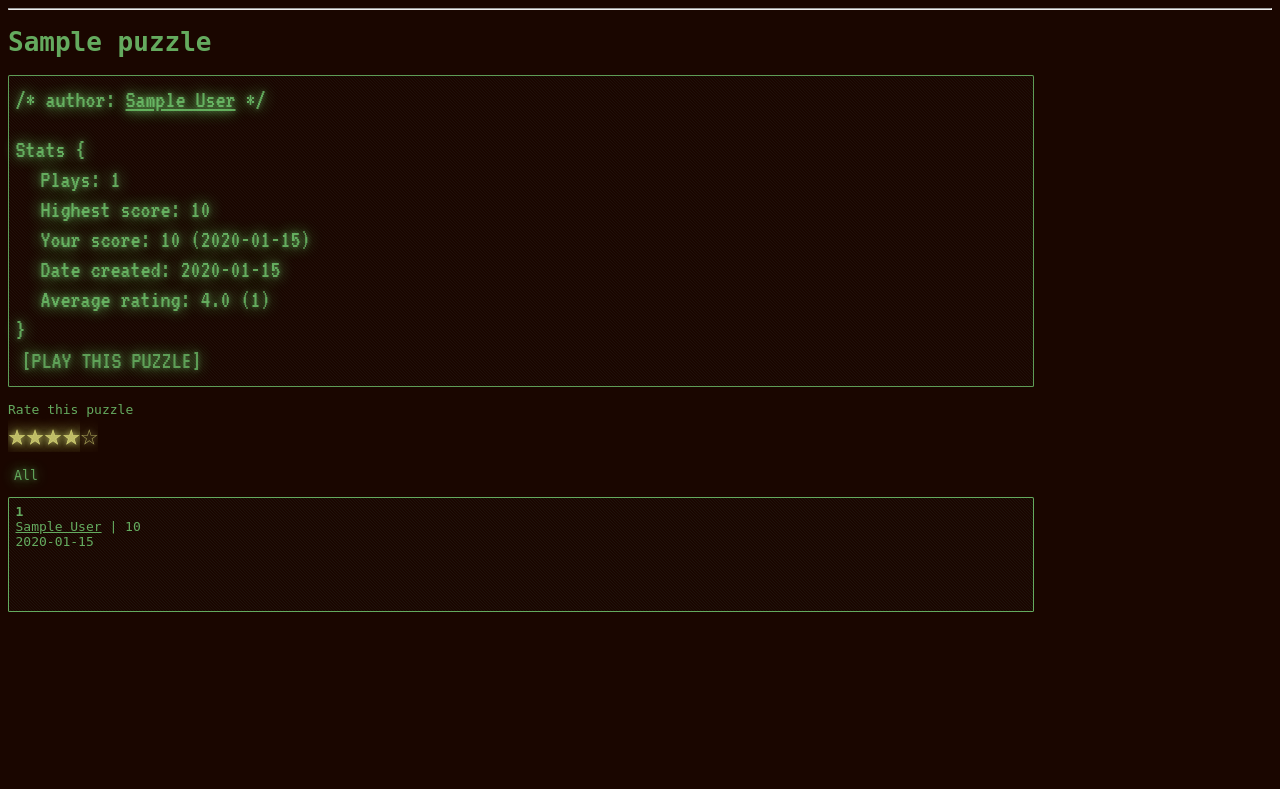
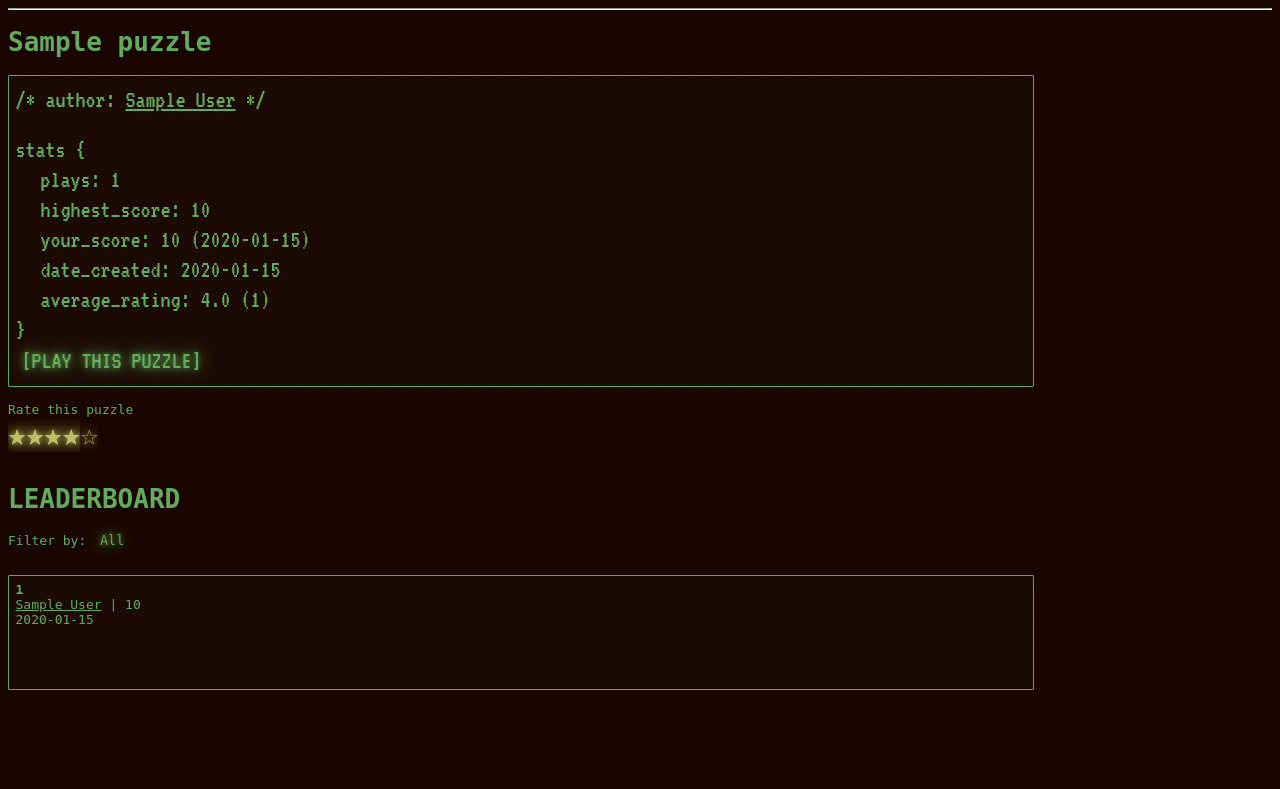
Before and after one commit to good-programmer/CITS3403-project, a Flask app: page /puzzle/1/info in a window 1280 px wide. Shown: the part 23-812 px from the top of the page. Before the commit the page ends 635 px from the top, so only its background shows below. Run offline with Flask 3, Linux system fonts and the light colour scheme; a user stored in the database is signed in; tables that the repository leaves empty hold one stand-in row (values such as "Sample post"); parts of the project's set-up code (start-up, migrations or seed data) failed here and were passed over.

Commit message:
remove glow effect from stats; additional text for leaderboard filter

```diff
--- a/project/templates/puzzleinfo.html
+++ b/project/templates/puzzleinfo.html
@@ -5,16 +5,16 @@
 
 <h1>{{puzzle['title']}}</h1>
 
-<div class="Screen MatrixTextGreen" id="puzzle-info">
+<div id="puzzle-info">
   <p>/* author: <a class="user-link" href="/user/{{puzzle['creator_id']}}/profile">{{puzzle['creator']}}</a> */</p>
-  <p>Stats {</p>
-  <p>Plays: {{puzzle['play_count']}}</p>
-  <p>Highest score: {{puzzle['highscore']}}</p>
+  <p>stats {</p>
+  <p>plays: {{puzzle['play_count']}}</p>
+  <p>highest_score: {{puzzle['highscore']}}</p>
   {% if 'score' in puzzle %}
-    <p>Your score: {{puzzle['score']['score']}} ({{puzzle['score']['dateSubmitted'][:10]}})</p>
+    <p>your_score: {{puzzle['score']['score']}} ({{puzzle['score']['dateSubmitted'][:10]}})</p>
   {% endif %}
-  <p>Date created: {{puzzle['dateCreated'][:10]}}</p>
-  <p>Average rating: {{puzzle['average_rating']|round(2)}} ({{puzzle['rating_count']}})</p>
+  <p>date_created: {{puzzle['dateCreated'][:10]}}</p>
+  <p>average_rating: {{puzzle['average_rating']|round(2)}} ({{puzzle['rating_count']}})</p>
   <p>}</p>
   <a href="/puzzle/{{puzzle['id']}}/play"><button class="Screen MatrixTextGreen" id="play-button" {% if puzzle['score'] %}disabled{% endif %}>[PLAY THIS PUZZLE]</button></a><br>
 </div>
@@ -27,8 +27,9 @@
   </div>
 </span>
 
+<h1>LEADERBOARD</h1>
 <div class="leaderboard-body">
-  <button class="Screen MatrixTextGreen" id="switch-leaderboard-button">All</button>
+  <p>Filter by: <button class="Screen MatrixTextGreen" id="switch-leaderboard-button">All</button></p>
   <div id="main-leaderboard" class="leaderboard post-list">
     {% for score in puzzle['scores']|sort(attribute='score',reverse=True) %}
       <div class="post-body">
@@ -39,7 +40,6 @@
     {% endfor %}
   </div>
 </div>
-
 
   <div id="following-leaderboard" class="leaderboard post-list">
     {% set counter={"position": 1} %}
```
